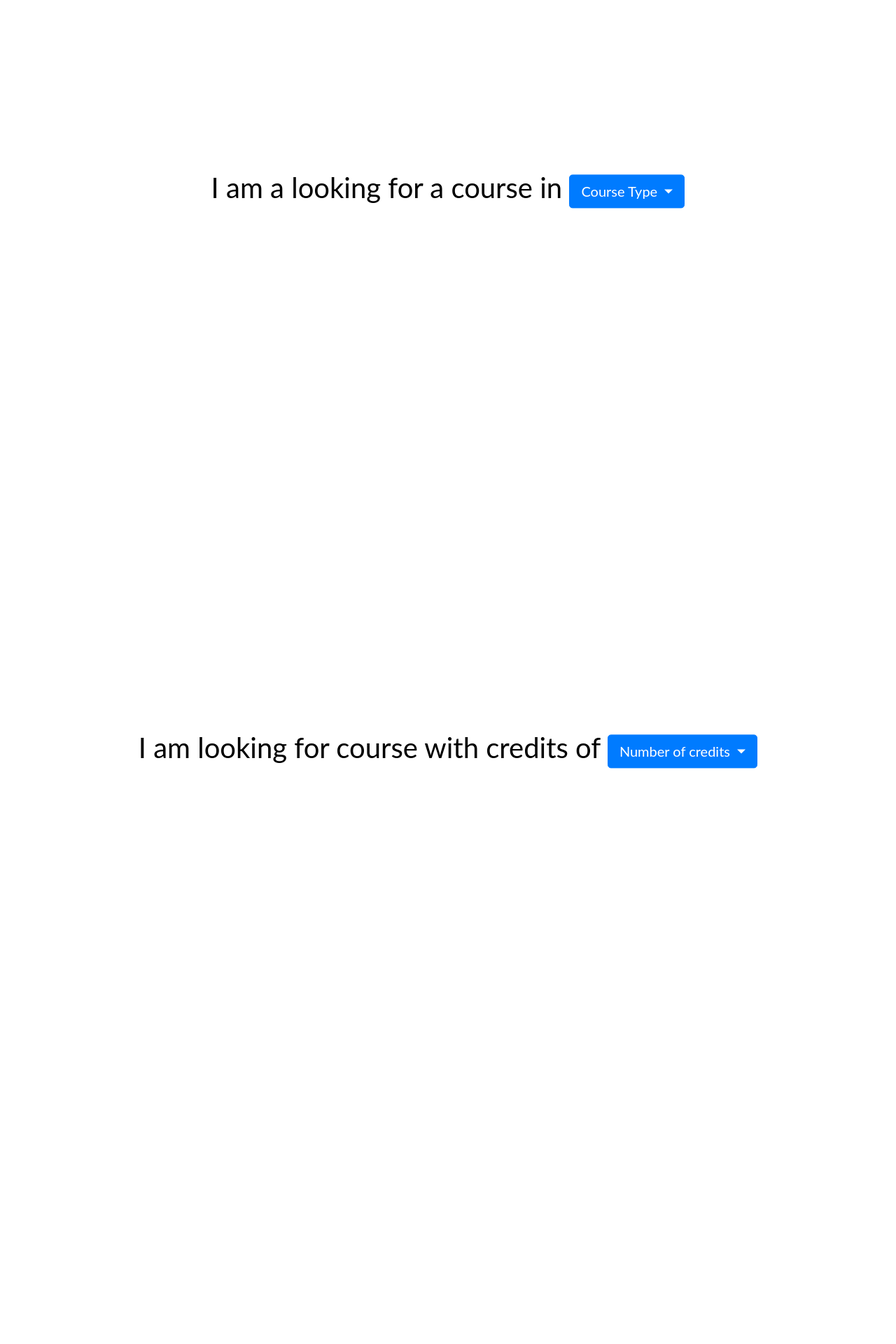
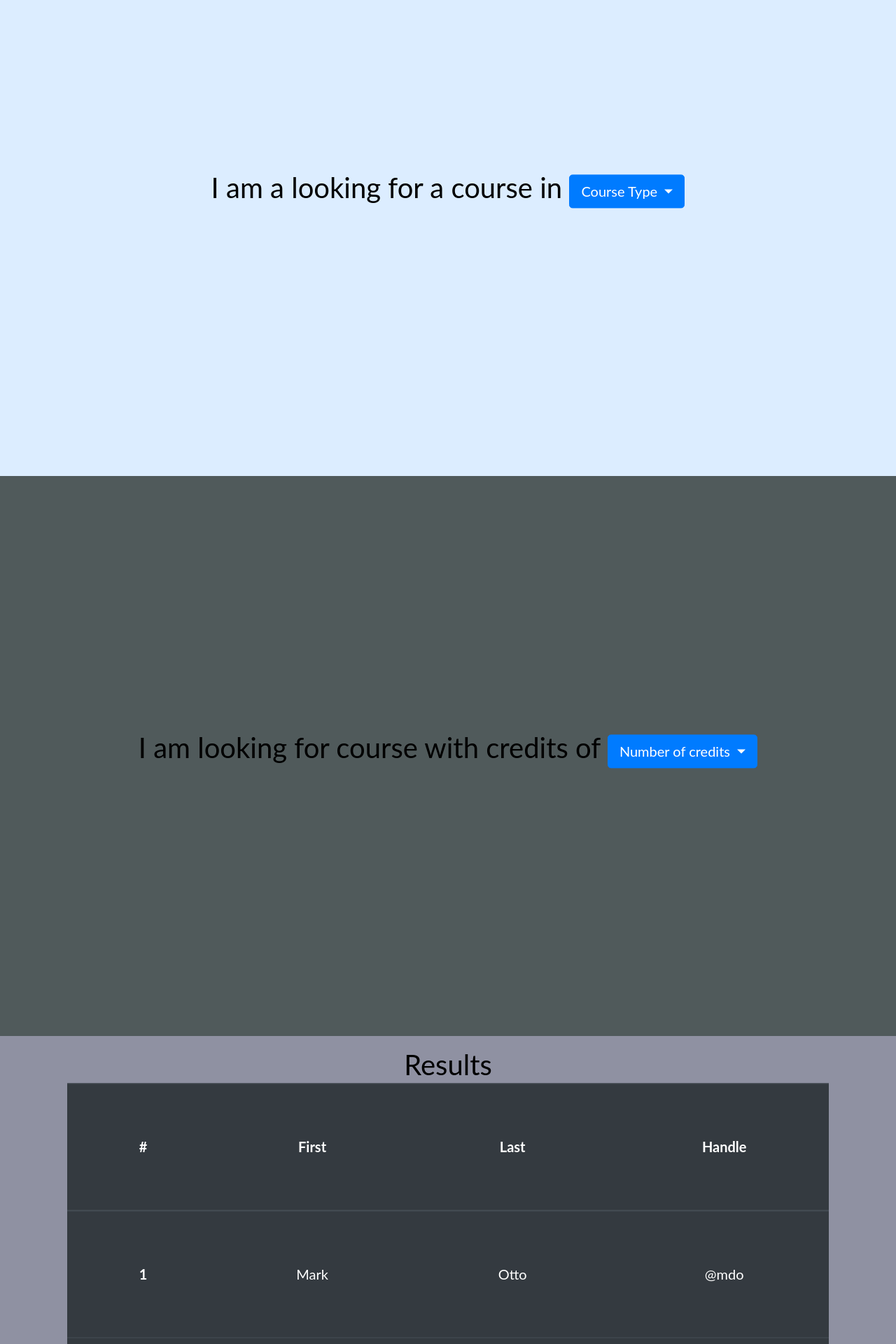
Before and after one commit to edgarromero1/SeniorProject, a PHP site: page / in a window 1280 px wide. Shown: the part 3320-5240 px from the top of the page at 70% size. Before the commit the page ends 4418 px from the top, so only its background shows below. Run offline with PHP 8.4, Linux system fonts and the light colour scheme.

Commit message:
Table for results page
Added table

```diff
--- a/css/main.css
+++ b/css/main.css
@@ -11,7 +11,7 @@ small, strike, strong, sub, sup, tt, var,
 b, u, i, center,
 dl, dt, dd, ol, ul, li,
 fieldset, form, label, legend,
-table, caption, tbody, tfoot, thead, tr, th, td,
+table, caption, tbody, tfoot, td,
 article, aside, canvas, details, embed,
 figure, figcaption, footer, header, hgroup,
 menu, nav, output, ruby, section, summary,
@@ -42,12 +42,14 @@ q:before, q:after {
 	content: '';
 	content: none;
 }
-table {
-	border-collapse: collapse;
-	border-spacing: 0;
+
+
+/****** Main ********/
+.mytable>tbody>tr>td, .mytable>tbody>tr>th, .mytable>tfoot>tr>td, .mytable>tfoot>tr>th, .mytable>thead>tr>td, .mytable>thead>tr>th {
+	font-size: 20px;
+    padding: 80px;
 }
 
-/****** Main ********/
 video {
 	width:100%;
 	height:100%;
@@ -102,6 +104,14 @@ h2 + p {
 	margin:0 auto;
 }
 
+.innertable{
+	position: relative;
+	height:100%;
+
+	width:85%;
+	margin:0 auto;
+}
+
 .home {
 	background:#000;
 
@@ -119,6 +129,19 @@ h2 + p {
 .panel3 {
 	background:#DBF4A7;
 }
+
+.panel4 {
+	background:#DCEDFF;
+}
+
+.panel5 {
+	background:#505A5B;
+}
+
+.panel6 {
+	background:#8F91A2;
+}
+
 
 
 .code {
--- a/index.html
+++ b/index.html
@@ -137,7 +137,7 @@
 			</div>
 		</div>
 	</section>
-	<section class="panel panel4" data-section-name="fifth" style="height: 937px;">
+	<section class="panel panel5" data-section-name="sixth" style="height: 937px;">
 		<div class="inner">
 			<div class="vertical-center">
 				<p> I am looking for course with credits of
@@ -159,7 +159,43 @@
 		</div>
 	</section>
 
-
+	<!-- Results Page-->
+	<section class="panel panel6" data-section-name="seventh" style="height: 937px;">
+		<div class="innertable">
+			<div class="vertical-center">
+				<p> Results</p>
+					<table class="table mytable table-dark">
+						<thead>
+							<tr>
+								<th scope="col">#</th>
+								<th scope="col">First</th>
+								<th scope="col">Last</th>
+								<th scope="col">Handle</th>
+							</tr>
+						</thead>
+						<tbody>
+							<tr>
+								<th scope="row">1</th>
+								<td>Mark</td>
+								<td>Otto</td>
+								<td>@mdo</td>
+							</tr>
+							<tr>
+								<th scope="row">2</th>
+								<td>Jacob</td>
+								<td>Thornton</td>
+								<td>@fat</td>
+							</tr>
+							<tr>
+								<th scope="row">3</th>
+								<td colspan="2">Larry the Bird</td>
+								<td>@twitter</td>
+							</tr>
+						</tbody>
+					</table>
+			</div>
+		</div>
+	</section>
 
 	<script src="https://code.jquery.com/jquery-3.4.1.js"
 		integrity="sha256-WpOohJOqMqqyKL9FccASB9O0KwACQJpFTUBLTYOVvVU=" crossorigin="anonymous"></script>
```
